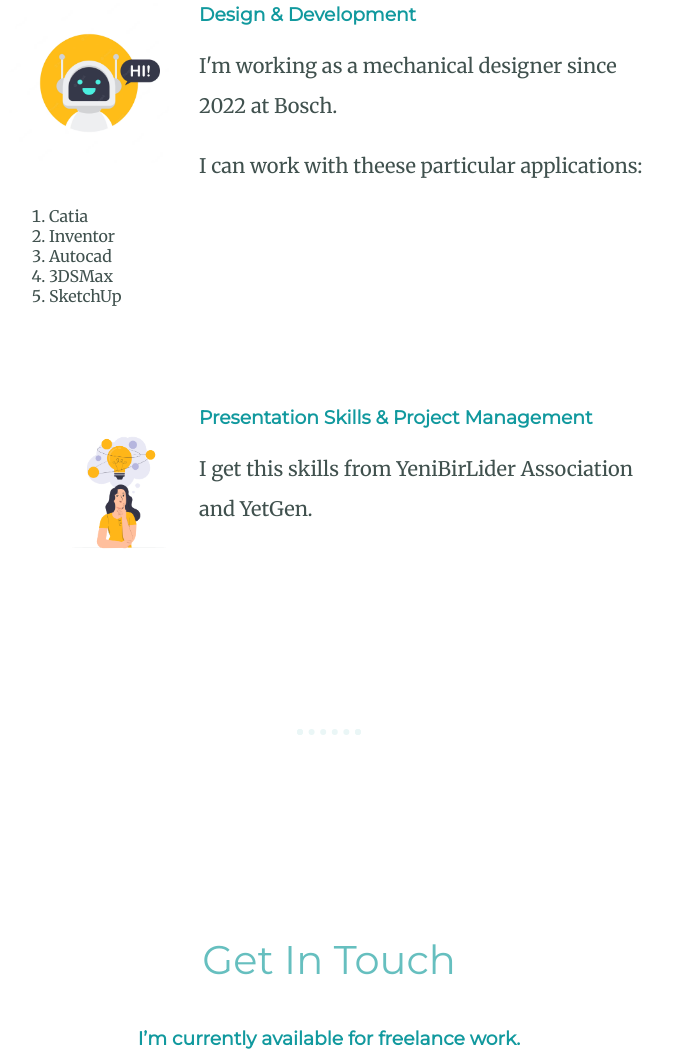
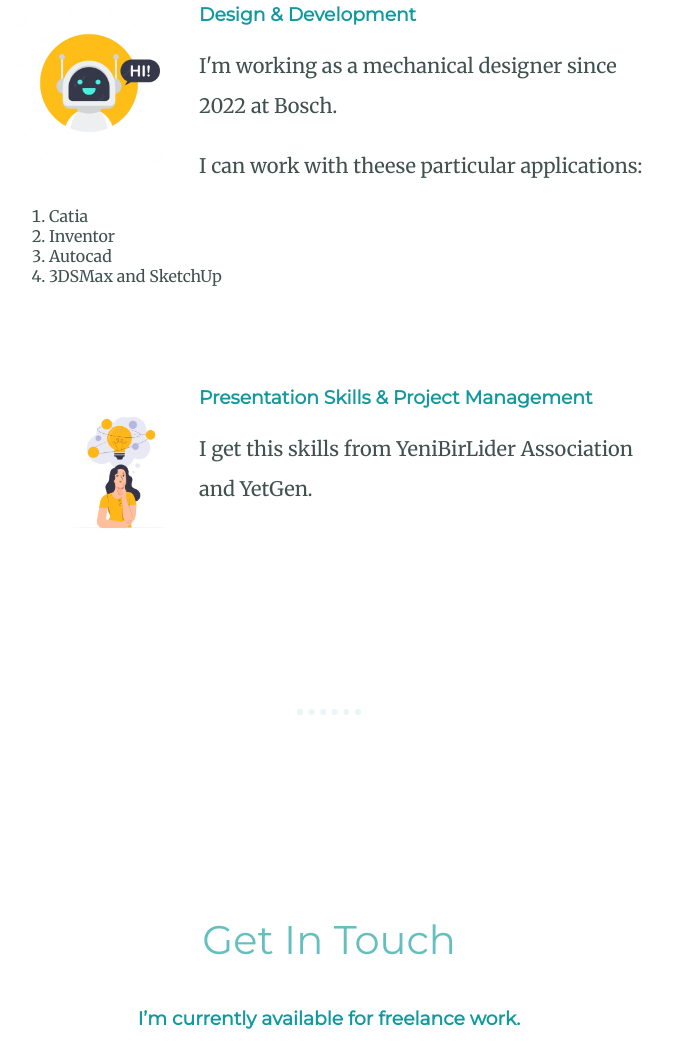
Before and after one commit to sevdanuracl/personal, a plain HTML site: page index.html in a window 1280 px wide. Shown: the part 1765-2828 px from the top of the page, without its empty margins (311-984 px from the left). Drawn offline with Linux system fonts and the light colour scheme.

Commit message:
typo fix

```diff
--- a/index.html
+++ b/index.html
@@ -39,8 +39,7 @@
           <li>Catia</li>
           <li>Inventor</li>
           <li>Autocad</li>
-          <li>3DSMax</li>
-          <li>SketchUp</li>
+          <li>3DSMax and SketchUp</li>
       </ol>
 
       </div>
```
